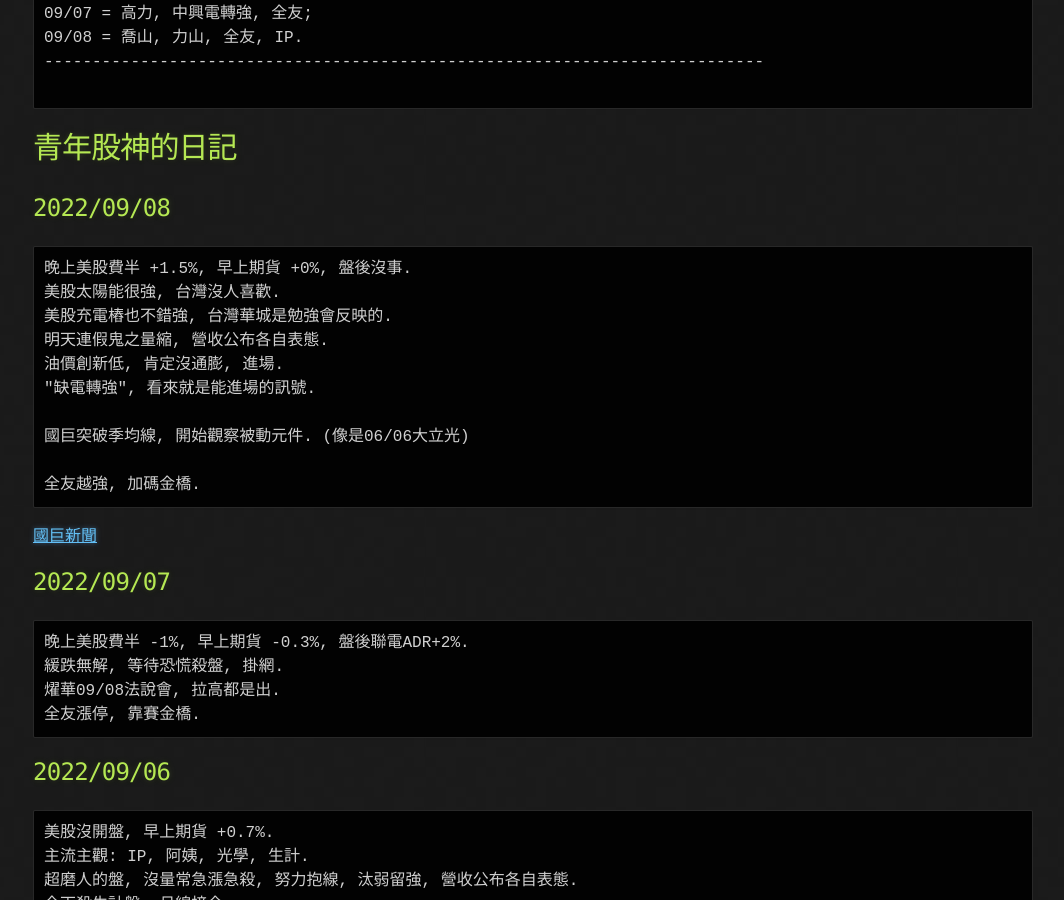
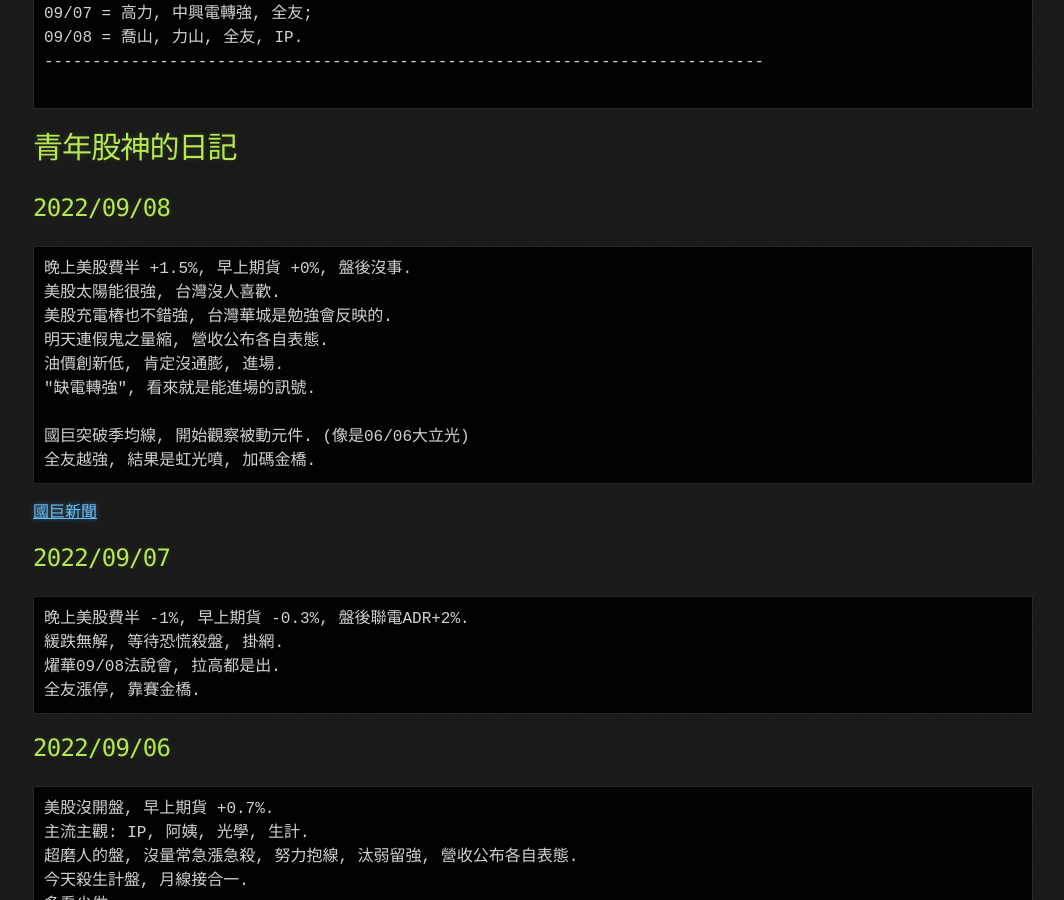
Before and after one commit to lepg5487/Stock_God, a Jekyll site: the page built from index.md, in a window 1280 px wide and 900 px high, scrolled down 1090 px. Shown: the whole window, without its empty margins (107-1171 px from the left). Built offline with Jekyll 4.4.1, drawn with Linux system fonts in a browser that asks for light colours; our own code applies the rules of GitHub Pages for plain Markdown files.

Commit message:
Update index.md

````diff
--- a/index.md
+++ b/index.md
@@ -55,8 +55,7 @@ layout: testlayouts
 "缺電轉強", 看來就是能進場的訊號.
 
 國巨突破季均線, 開始觀察被動元件. (像是06/06大立光)
-
-全友越強, 加碼金橋.
+全友越強, 結果是虹光噴, 加碼金橋.
 ```
 [國巨新聞](https://www.moneydj.com/funddj/ya/yp050000.djhtm?a=1d11c11c-9b95-495d-94de-5d6f60596309)
 
````
